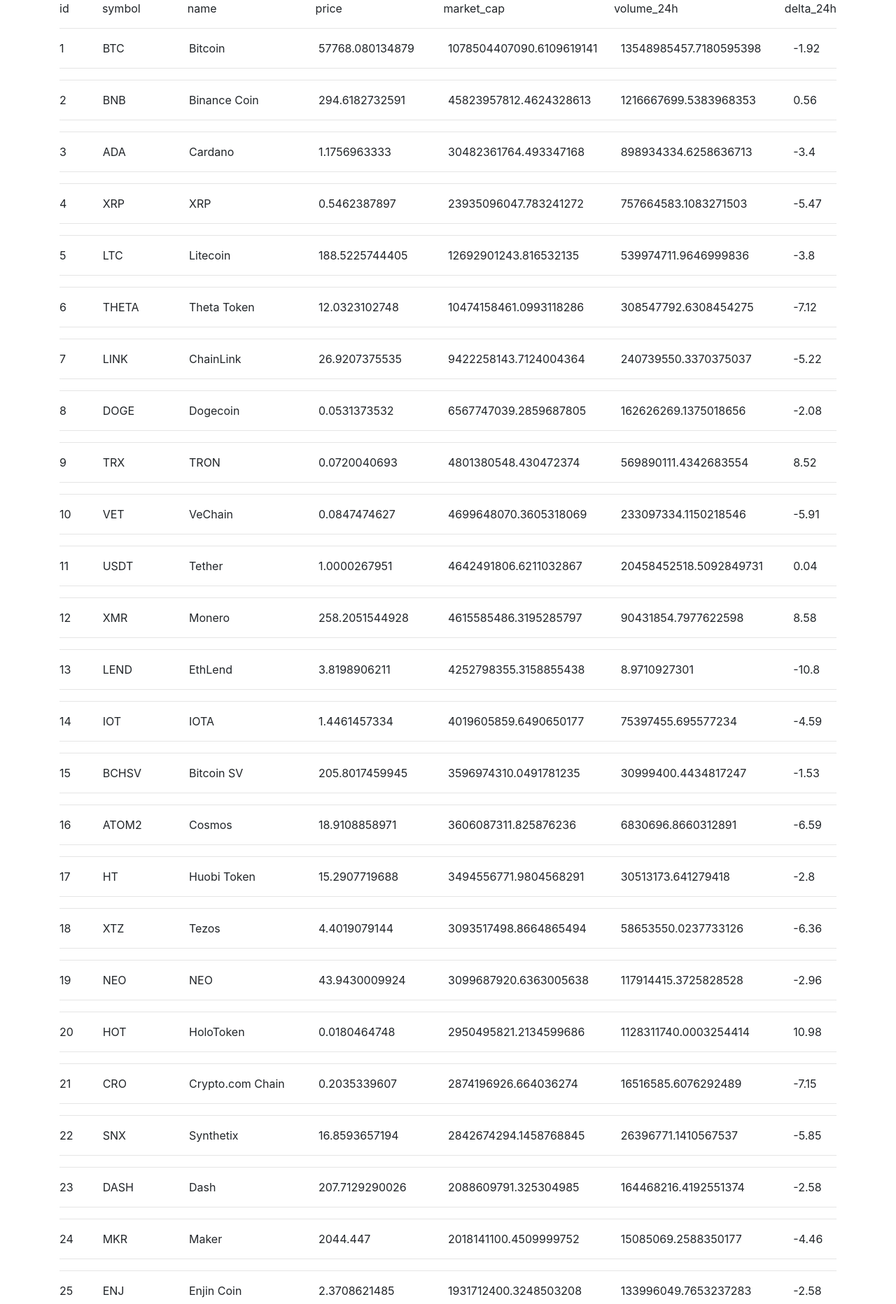
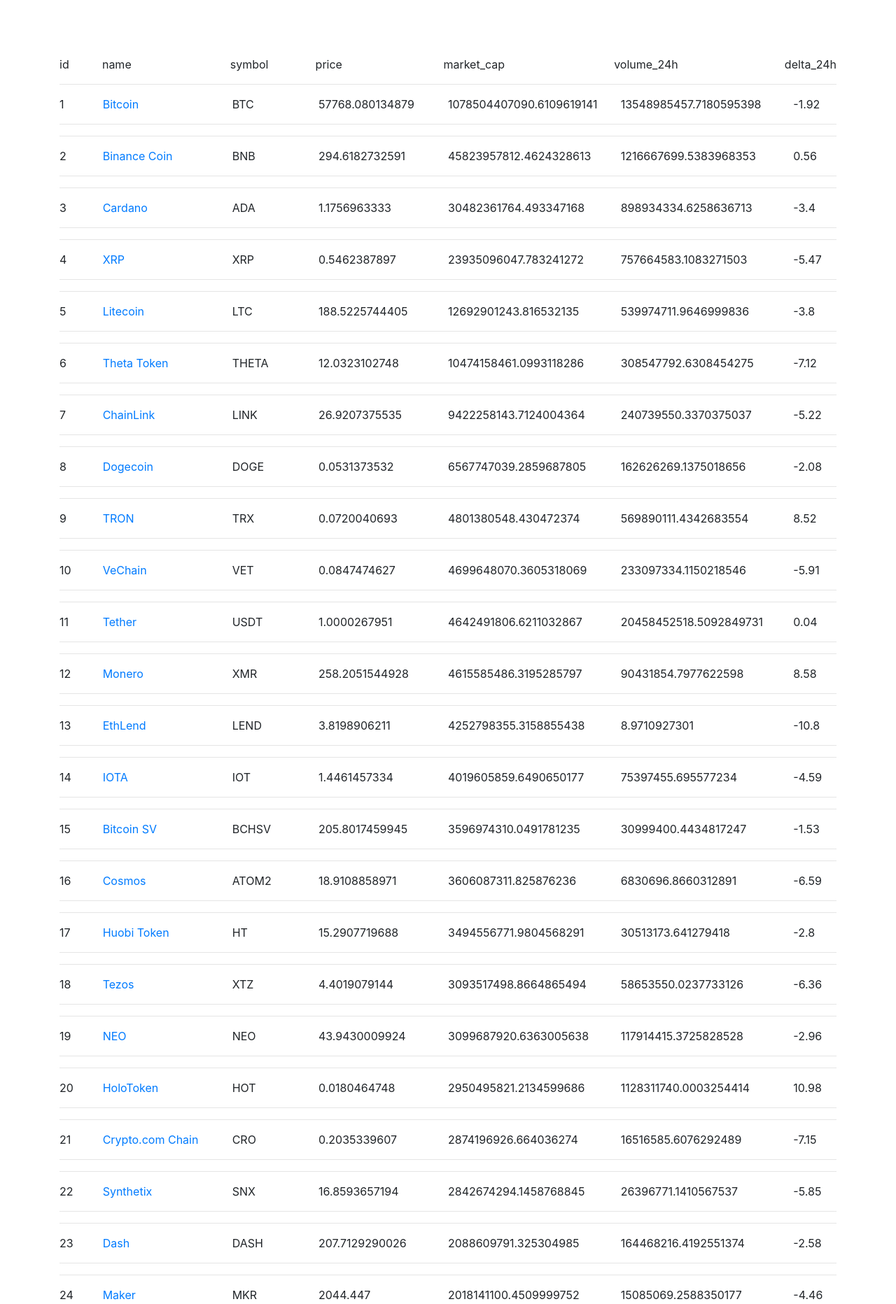
Before and after one commit to Confuzerpy/quotes_site, a Flask app: page / in a window 1280 px wide. Shown: the part 56-1920 px from the top of the page at 70% size. Run offline with Flask 2, Linux system fonts and the light colour scheme; data comes from the database, SQL or seed files in the repository; some libraries are stand-ins or nearby versions.

Commit message:
Добавил гиперссылки, немного допилил дизайн и почистил код

```diff
--- a/app.py
+++ b/app.py
@@ -1,10 +1,6 @@
 from flask import Flask, render_template, request
-# from sqlalchemy import create_engine
-# from sqlalchemy.orm import sessionmaker
 from flask_sqlalchemy import SQLAlchemy
 from datetime import datetime
-# from database_setup import Coins
-# from parser import coinlib_pars
 
 
 app = Flask(__name__)
@@ -31,37 +27,13 @@ class Coin(db.Model):
     def __repr__(self):
         return 'Coin %r' % self.id
 
-    # print('db is create')
-
-    # def create_db(self):
-    #     lst_coins = coinlib_pars()
-    #     for coins in lst_coins:
-    #         coins_dct = coins['coins']
-    #         for coin in coins_dct:
-    #             symbol = coin['symbol']
-    #             name = coin['name']
-    #             price = coin['price']
-    #             market_cap = coin['market_cap']
-    #             volume_24h = coin['volume_24h']
-    #             delta_24h = coin['delta_24h']
-    #             create = Coins(symbol=symbol, name=name, price=price,
-    #                            market_cap=market_cap, volume_24h=volume_24h,
-    #                            delta_24h=delta_24h)
-    #             db.session.add(create)
-    #             db.session.flush()
-    #             db.session.commit()
-    #     engine = create_engine('sqlite:///coins.db')
-    #     Base.metadata.bind = engine
-
-# DBSession = sessionmaker(bind=engine)
-# session = DBSession()
 
 """Главная страница"""
 
 
 @app.route('/')
-# @app.route('/page=<string:page>/')
-def index():
+@app.route('/<int:page>/')
+def index(page=1):
     page = request.args.get('page')
 
     if page and page.isdigit():
--- a/templates/currencies.html
+++ b/templates/currencies.html
@@ -3,6 +3,5 @@
 {% block content %}
 	<div class="id">
 		{{ coin['market_cap'] }}
-		<!-- coin.name -->
 	</div>
 {% endblock %}
--- a/templates/index.html
+++ b/templates/index.html
@@ -29,21 +29,15 @@
 
 		.coin {
 			display: grid;
-			grid-template-columns: 1fr 2fr 3fr 3fr 4fr 4fr 1fr;
-			/*grid-template-columns:repeat(7, 1fr);*/
-			/*grid-gap: 2em;*/
-			/*grid-row-gap: 5em*/
+			grid-template-columns: 1fr 3fr 2fr 3fr 4fr 4fr 1fr;
 			margin-bottom: 1em;
-			 /*grid-auto-rows: : 150px; */
-			/*grid-auto-rows: minmax(100px, auto);*/
 		}
 
 		.name_columns {
 			display: grid;
-			grid-template-columns: 1fr 2fr 3fr 3fr 4fr 4fr 1fr;
-			/*grid-gap: 5em;*/
-			/*grid-row-gap: 1em*/
+			grid-template-columns: 1fr 3fr 2fr 3fr 4fr 4fr 1fr;
 			margin-bottom: 1em;
+			margin-top: 5em;
 		}
 
 	</style>
@@ -56,15 +50,15 @@
 
 		</div>
 
+    	<div class="name">
+
+    		name
+
+    	</div>
+
 		<div class="symbol">
 
 			symbol
-
-    	</div>
-
-    	<div class="name">
-
-    		name
 
     	</div>
 
@@ -105,17 +99,18 @@
 
 		    		</div>
 
+		    		<div class="name">
+
+		    			<a href="/currencies/{{ col['name'] }}">{{ col['name'] }}</a>
+
+		    		</div>
+
 		    		<div class="symbol">
 
 		    			{{ col['symbol'] }}
 
 		    		</div>
 
-		    		<div class="name">
-
-		    			{{ col['name'] }}
-
-		    		</div>
 
 		    		<div class="price">
 
@@ -148,7 +143,7 @@
 
    	<div class="pagination">
 
-   		<li {% if not pages.has_prev %} class="disabled" {% endif %}>
+   		<li {% if not pages.has_prev %} class="disabled" {% endif %} >
 
 			<a href="./?page={{ pages.prev_num }}">&nbsp;сюда</a>
 
@@ -156,7 +151,7 @@
 
    		{% for page in pages.iter_pages() %}
 
-   			<li {% if page == pages.page %} class="active" {% endif %}>
+   			<li {% if page == pages.page %} class="active" {% endif %} >
 
    				<a href="./?page={{ page }}"> {{ page }} </a>
 
@@ -164,7 +159,7 @@
 
    		{% endfor %}
 
-		<li {% if not pages.has_next %} class="disabled" {% endif %}>
+		<li {% if not pages.has_next %} class="disabled" {% endif %} >
 
 			<a href="./?page={{ pages.next_num }}">туда&nbsp;</a>
 
```
Also changed, not shown: create_db.py (+0 -14 lines).
